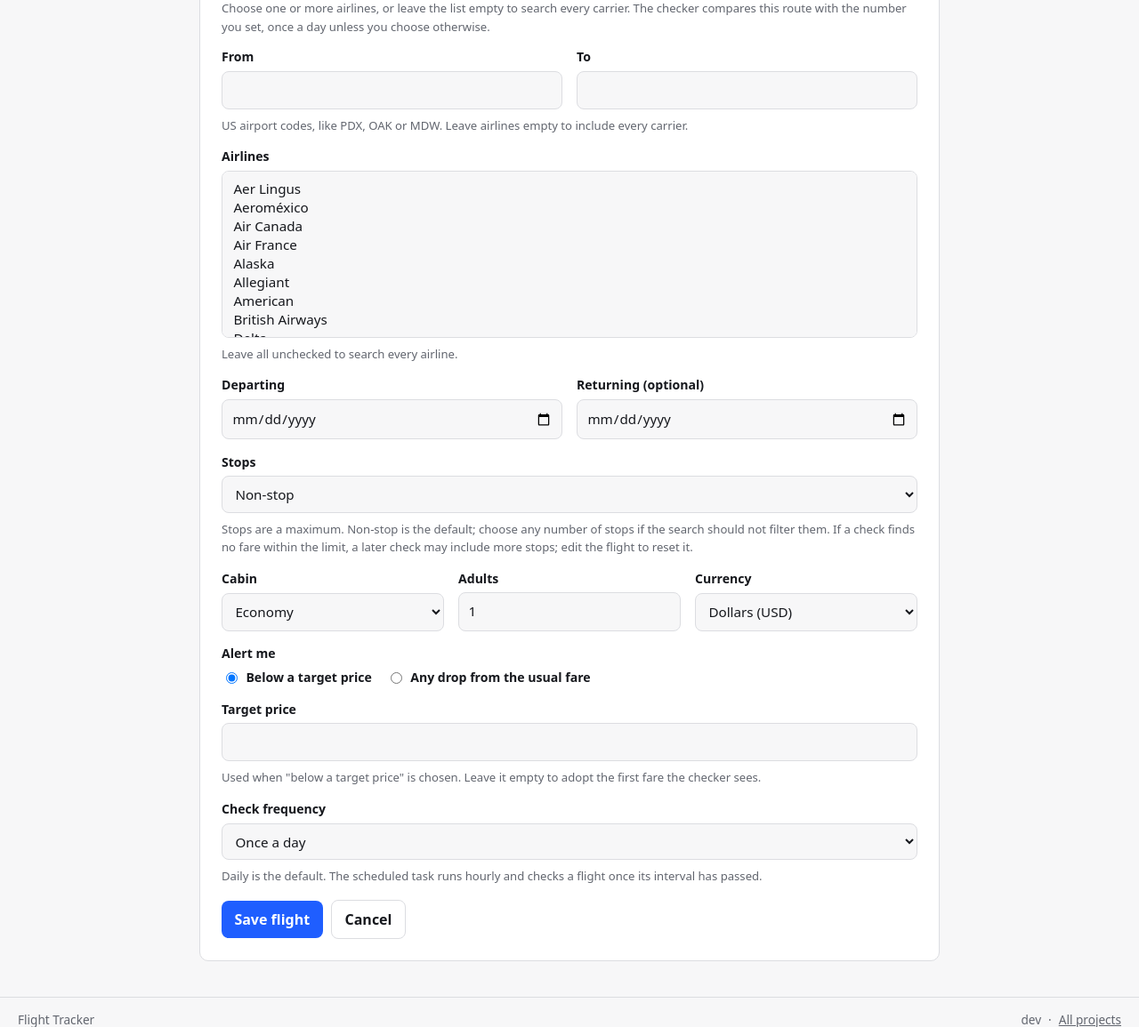
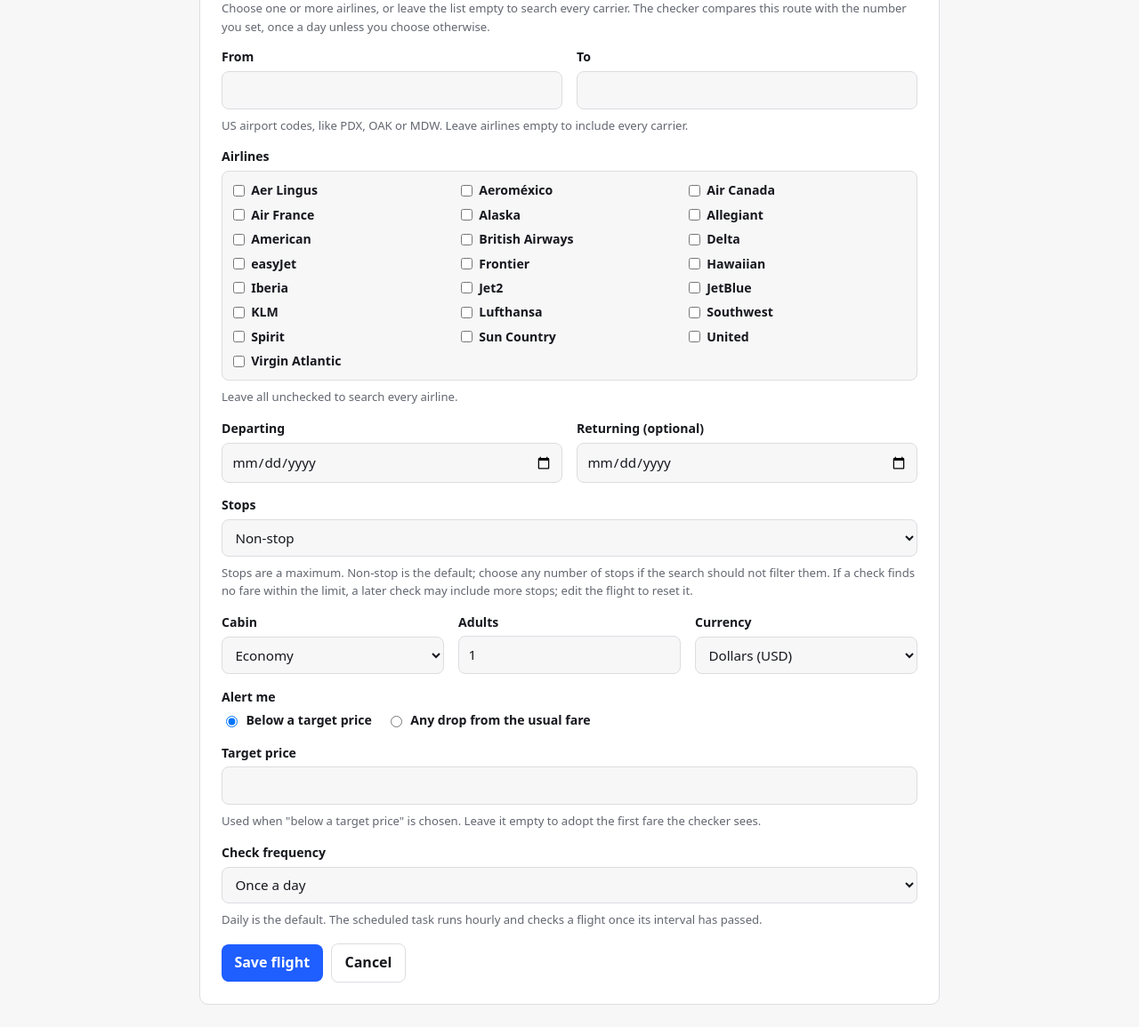
Before and after one commit to mattuan36/flight-tracker, a Flask app: page /flights/new in a window 1280 px wide. Shown: the part 199-1354 px from the top of the page at 89% size. Run offline with Flask 3, Linux system fonts and the light colour scheme; a user stored in the database is signed in; tables that the repository leaves empty hold one stand-in row (values such as "Sample post").

Commit message:
Fix mounted tracker forms and airline selection

```diff
--- a/app/static/app.css
+++ b/app/static/app.css
@@ -142,10 +142,6 @@ a { color: var(--accent); }
   outline: 2px solid var(--accent);
   outline-offset: 1px;
   border-color: var(--accent);
-}
-
-select[multiple].input {
-  min-height: 9rem;
 }
 
 .field-error {
@@ -392,6 +388,19 @@ select[multiple].input {
 .field-label { font-size: 0.88rem; font-weight: 600; }
 .radio-row { display: flex; gap: 1rem; flex-wrap: wrap; }
 .radio { display: flex; align-items: center; gap: 0.4rem; font-weight: 400; }
+.checkbox-list {
+  list-style: none;
+  margin: 0;
+  padding: 0.65rem 0.75rem;
+  border: 1px solid var(--line);
+  border-radius: 8px;
+  background: var(--bg);
+  display: grid;
+  grid-template-columns: repeat(auto-fill, minmax(12rem, 1fr));
+  gap: 0.35rem 0.75rem;
+}
+.checkbox-list li { display: flex; align-items: center; gap: 0.45rem; font-size: 0.92rem; }
+.checkbox-list input { margin: 0; accent-color: var(--accent); }
 .form-actions {
   display: flex;
   align-items: center;
--- a/app/templates/trackers/form.html
+++ b/app/templates/trackers/form.html
@@ -14,7 +14,8 @@
       you choose otherwise.
     </p>
 
-    <form method="post" action="{{ request.path }}" class="stack">
+    {% set form_action = url_for('trackers.edit', flight_id=flight.id) if flight else url_for('trackers.new') %}
+    <form method="post" action="{{ form_action }}" class="stack">
       {{ form.hidden_tag() }}
 
       <div class="field-row">
@@ -26,7 +27,13 @@
         every carrier.
       </p>
 
-      {{ field(form.airlines) }}
+      <div class="field">
+        <span class="field-label">{{ form.airlines.label.text }}</span>
+        {{ form.airlines(class_="checkbox-list") }}
+        {% for error in form.airlines.errors %}
+          <p class="field-error">{{ error }}</p>
+        {% endfor %}
+      </div>
       <p class="hint muted small">{{ form.airlines.description }}</p>
 
       <div class="field-row">
--- a/app/trackers/forms.py
+++ b/app/trackers/forms.py
@@ -14,6 +14,7 @@ from wtforms import (
     SelectMultipleField,
     StringField,
     SubmitField,
+    widgets,
 )
 from wtforms.validators import (
     DataRequired,
@@ -62,8 +63,9 @@ class FlightForm(FlaskForm):
         "Airlines",
         choices=AIRLINE_CHOICES,
         coerce=str,
+        widget=widgets.ListWidget(prefix_label=False),
+        option_widget=widgets.CheckboxInput(),
         description="Leave all unchecked to search every airline.",
-        render_kw={"size": 8},
     )
     depart_date = DateField("Departing", validators=[DataRequired("Pick a departure date.")])
     return_date = DateField("Returning (optional)", validators=[Optional()])
```
Also changed, not shown: tests/test_mounting.py (+35 -0 lines), tests/test_trackers.py (+24 -2 lines).
